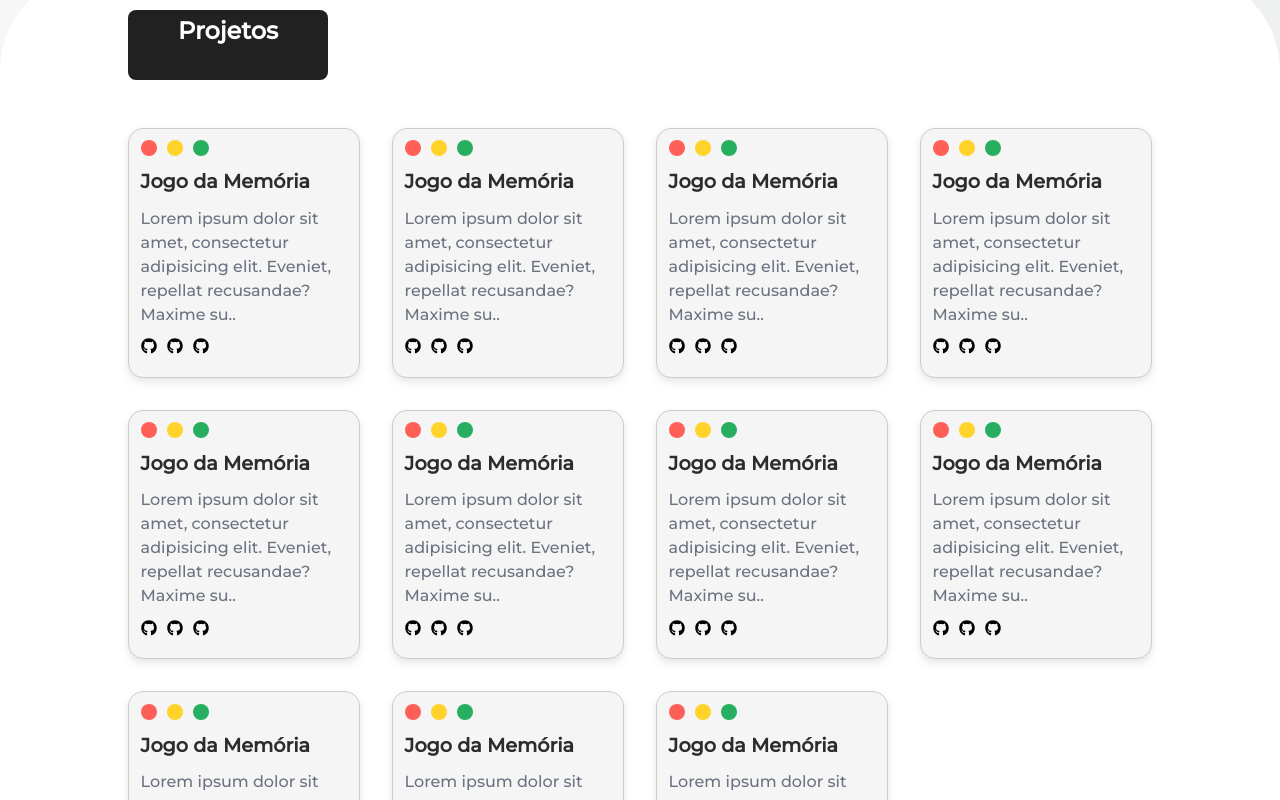
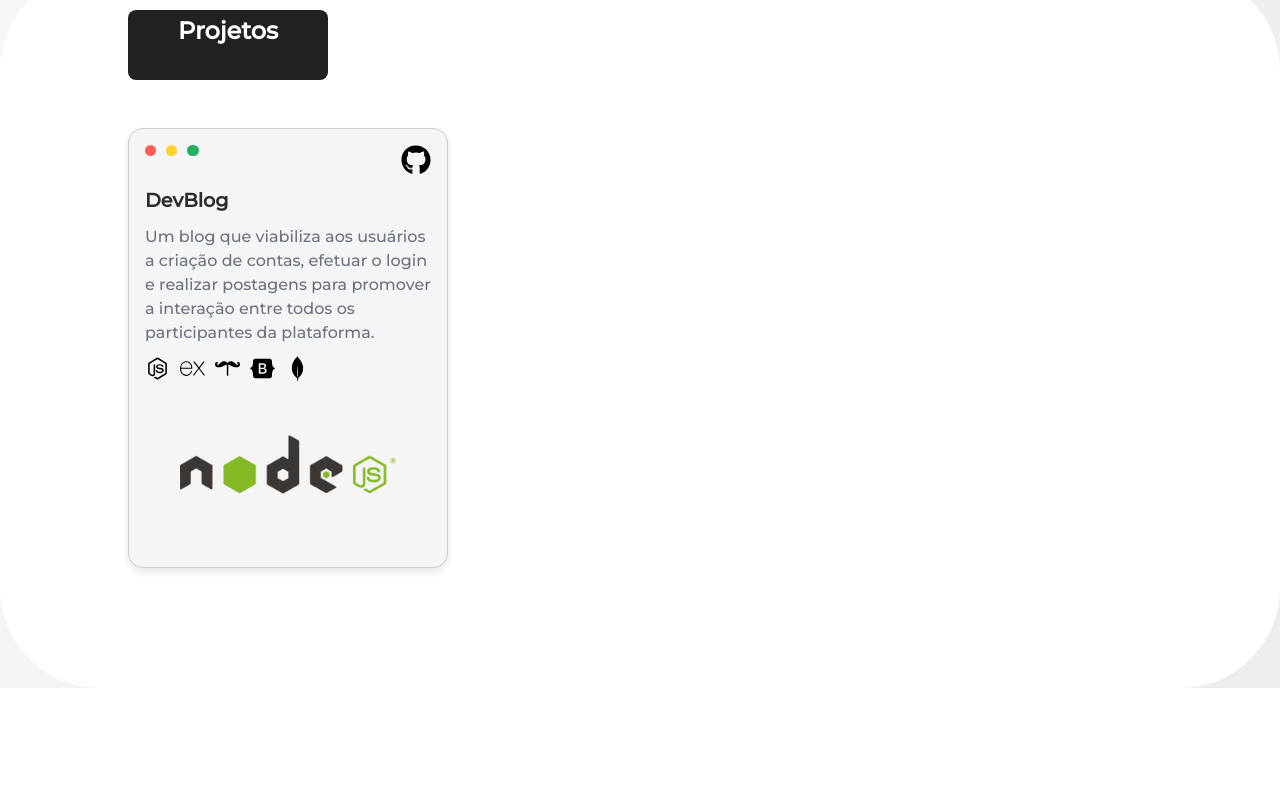
Before and after one commit to Luisfelippedev/personal-portfolio, a Next.js app in the folder personal-portfolio/: page / in a window 1280 px wide. Shown: the part 1520-2320 px from the top of the page. After the commit the page ends 2208 px from the top, so only its background shows below. Built offline with nearby package versions, Linux system fonts and the light colour scheme.

Commit message:
feat: adicionando elementos ao componente de CardProject, e deixando a seção Projects responsiva.

```diff
--- a/personal-portfolio/src/app/styles.module.scss
+++ b/personal-portfolio/src/app/styles.module.scss
@@ -20,7 +20,10 @@
     align-items: center;
     flex-direction: column;
 
+    @media (max-width: 780px){
+        padding: 10%;
 
+    }
 }
 
 .projectSection {
@@ -29,12 +32,21 @@
     background-color: white;
     border-top-left-radius: 100px;
     border-top-right-radius: 100px;
+    border-bottom-left-radius: 100px;
+    border-bottom-right-radius: 100px;
     padding: 3% 10%;
 
+    @media (max-width: 768px) {
+        border-top-left-radius: 80px;
+        border-top-right-radius: 80px;
+        border-bottom-left-radius: 80px;
+        border-bottom-right-radius: 80px;
+    }
+
+    @media (max-width: 480px) {
+        border-top-left-radius: 50px;
+        border-top-right-radius: 50px;
+        border-bottom-left-radius: 80px;
+        border-bottom-right-radius: 80px;
+    }
   }
-
-@media (max-width: 780px){
-    .background{
-        padding: 10%;
-    }
-}
--- a/personal-portfolio/src/components/CardProject/index.tsx
+++ b/personal-portfolio/src/components/CardProject/index.tsx
@@ -1,28 +1,82 @@
 import styles from "./styles.module.scss";
 import { FaGithub } from "react-icons/fa";
+import { IoLogoNodejs } from "react-icons/io";
+import { SiExpress } from "react-icons/si";
+import { SiHandlebarsdotjs } from "react-icons/si";
+import { FaBootstrap } from "react-icons/fa";
+import { SiMongodb } from "react-icons/si";
 
-const CardProject = () => {
+type Props = {
+  project: "devblog";
+};
+
+const CardProject = ({ project }: Props) => {
+  const getIconsByCase = () => {
+    let component;
+
+    switch (project) {
+      case "devblog":
+        return (
+          <>
+            <IoLogoNodejs size={25} />
+            <SiExpress size={25} />
+            <SiHandlebarsdotjs size={25} />
+            <FaBootstrap size={25} />
+            <SiMongodb size={25} />
+
+
+          </>
+        );
+      default:
+        return (component = "null");
+    }
+  };
+
+  const getNameByCase = () => {
+    let component;
+
+    switch (project) {
+      case "devblog":
+        return "DevBlog"
+      default:
+        return (component = "null");
+    }
+  };
+
+  const getDescriptionByCase = () => {
+    let component;
+
+    switch (project) {
+      case "devblog":
+        return "Um blog que viabiliza aos usuários a criação de contas, efetuar o login e realizar postagens para promover a interação entre todos os participantes da plataforma."
+      default:
+        return (component = "null");
+    }
+  };
+
   return (
     <div className={styles.container}>
       <div className={styles.firstBox}>
         <div className={styles.ballsBox}>
-          <div className={styles.redBall}><></></div>
-          <div className={styles.yellowBall}></div>
-          <div className={styles.greenBall}></div>
+          <div style={{display: 'flex', flexDirection: 'row'}}>
+            <div className={styles.redBall}></div>
+            <div className={styles.yellowBall}></div>
+            <div className={styles.greenBall}></div>
+          </div>
+            <FaGithub size={30} />
         </div>
-        <p className={styles.textPrimary}>Jogo da Memória</p>
-        <p className={styles.textSecondary}>
-          Lorem ipsum dolor sit amet, consectetur adipisicing elit. Eveniet,
-          repellat recusandae? Maxime su..
-        </p>
+
+        <p className={styles.textPrimary}>{getNameByCase()}</p>
+        <p className={styles.textSecondary}>{getDescriptionByCase()}</p>
       </div>
-      <div className={styles.secondBox}>
-        <FaGithub />
-        <FaGithub />
-        <FaGithub />
-
+      <div className={styles.secondBox}>{getIconsByCase()}</div>
+      <div className={styles.lastBox}>
+      <img
+        src="node.png"
+        alt="Descrição da imagem"
+        style={{ width: '100%' }}
+      />
       </div>
-      <div className={styles.lastBox}></div>
     </div>
   );
 };
--- a/personal-portfolio/src/components/CardProject/styles.module.scss
+++ b/personal-portfolio/src/components/CardProject/styles.module.scss
@@ -26,12 +26,12 @@
     .ballsBox{
         display: flex;
         flex-direction: row;
-        align-items: center;
-        justify-content: start;
+        align-items: start;
+        justify-content: space-between;
         width: 100%;
         @mixin ball {
-            width: 1rem;
-            height: 1rem;
+            width: 0.7rem;
+            height: 0.7rem;
             border-radius: 50%;
             margin-right: 10px;
         }
--- a/personal-portfolio/src/components/PresentationContainer/index.tsx
+++ b/personal-portfolio/src/components/PresentationContainer/index.tsx
@@ -27,7 +27,7 @@ export const PresentationContainer = () => {
               }}
             >
               <Image
-                src="/desenvolvedor.jpg"
+                src="/eu.jpeg"
                 alt="Descrição da imagem"
                 layout="fill"
                 objectFit="cover"
--- a/personal-portfolio/src/components/Projects/index.tsx
+++ b/personal-portfolio/src/components/Projects/index.tsx
@@ -21,17 +21,7 @@ const Projects = () => {
       </div>
 
       <div className={styles.cardsContainer}>
-        <CardProject />
-        <CardProject />
-        <CardProject />
-        <CardProject />
-        <CardProject />
-        <CardProject />
-        <CardProject />
-        <CardProject />
-        <CardProject />
-        <CardProject />
-        <CardProject />
+        <CardProject project="devblog" />
       </div>
     </div>
   );
--- a/personal-portfolio/src/components/Projects/styles.module.scss
+++ b/personal-portfolio/src/components/Projects/styles.module.scss
@@ -6,9 +6,10 @@
     flex-direction: column;
     box-sizing: border-box;
     gap: 3rem;
-    justify-content: center;
+    justify-content: start;
     align-items: center;
     background-color: white;
+
 }
 
 .buttonBox{
@@ -25,6 +26,16 @@
     grid-template-columns: repeat(4, 1fr); /* Cria 3 colunas com larguras iguais */
     gap: 2rem; /* Espaço entre as colunas */
     box-sizing: border-box;
+
+    @media (max-width: 1440px){
+        grid-template-columns: repeat(3, 1fr); /* Cria 3 colunas com larguras iguais */
+    }
+    @media (max-width: 1050px){
+        grid-template-columns: repeat(2, 1fr); /* Cria 3 colunas com larguras iguais */
+    }
+    @media (max-width: 680px){
+        grid-template-columns: repeat(1, 1fr); /* Cria 3 colunas com larguras iguais */
+    }
 }
 
 .textButton{
```
Also changed, not shown: personal-portfolio/public/eu.jpeg (added), personal-portfolio/public/node.png (added).
